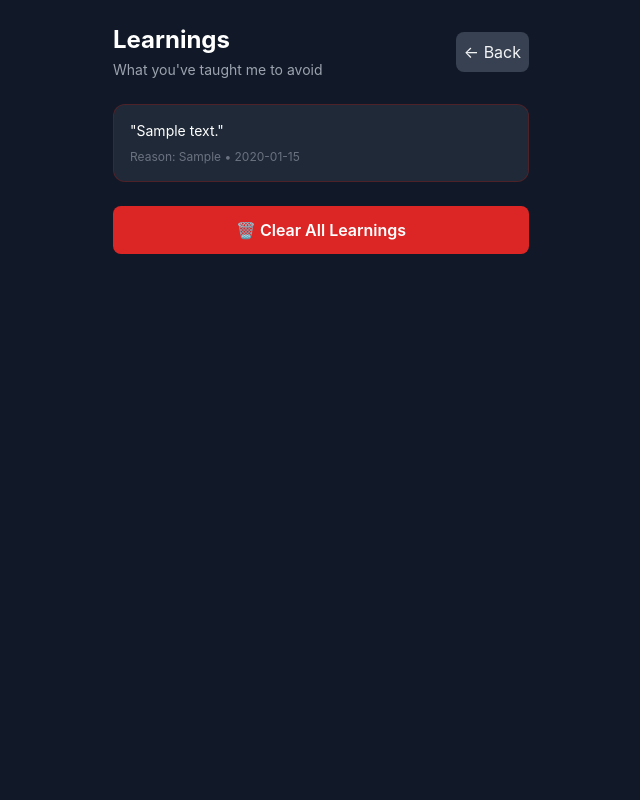
After one commit to kairo-bitbot/tweet-reply-manager, a Flask app: page /learnings in a window 1280 px wide. The commit adds this page. Shown: the whole page, without its empty margins (319-959 px from the left). Run offline with Flask 3, Linux system fonts and the light colour scheme; tables that the repository leaves empty hold one stand-in row (values such as "Sample post"); some libraries are stand-ins or nearby versions.

Commit message:
Add learnings system: disliked replies are stored and avoided in future

```diff
--- a/app.py
+++ b/app.py
@@ -53,6 +53,15 @@ def init_db():
                 status TEXT DEFAULT 'pending',
                 created_at DATETIME DEFAULT CURRENT_TIMESTAMP,
                 FOREIGN KEY (tweet_id) REFERENCES tweets(id)
+            )
+        ''')
+        # Learnings from disliked replies
+        db.execute('''
+            CREATE TABLE IF NOT EXISTS learnings (
+                id INTEGER PRIMARY KEY AUTOINCREMENT,
+                reply_content TEXT UNIQUE NOT NULL,
+                reason TEXT,
+                created_at DATETIME DEFAULT CURRENT_TIMESTAMP
             )
         ''')
         db.commit()
@@ -212,6 +221,12 @@ def generate_reply_content(tweet_text, username):
     if len(tweet_text) < 50:
         replies.append(f"short and sweet")
 
+    # Filter out replies you've disliked before
+    db = get_db()
+    disliked = db.execute('SELECT reply_content FROM learnings').fetchall()
+    disliked_set = {d['reply_content'].lower() for d in disliked}
+    replies = [r for r in replies if r.lower() not in disliked_set]
+
     return replies[:8]
 
 @app.route('/')
@@ -341,19 +356,45 @@ def mark_posted(tweet_id):
     db.commit()
     return redirect(url_for('index'))
 
-@app.route('/feedback/<int:reply_id>', methods=['POST'])
-def add_feedback(reply_id):
+@app.route('/feedback/<string:feedback_id>', methods=['POST'])
+def add_feedback(feedback_id):
+    """Handle feedback - format: tweet_id-index"""
+    try:
+        parts = feedback_id.split('-')
+        tweet_id = int(parts[0])
+        index = int(parts[1])
+    except (ValueError, IndexError):
+        return redirect(url_for('index'))
+
     action = request.form.get('action')  # like or dislike
     reason = request.form.get('reason', '')
     custom = request.form.get('custom', '')
 
     db = get_db()
-    feedback = f"{action}:{reason}" if reason else action
-    if custom:
-        feedback += f" - {custom}"
 
-    db.execute('UPDATE replies SET feedback = ?, status = ? WHERE id = ?',
-                (feedback, 'reviewed', reply_id))
+    # Get the reply by tweet_id and offset
+    replies = db.execute('SELECT id, content FROM replies WHERE tweet_id = ? AND status = "pending" ORDER BY id LIMIT 1 OFFSET ?',
+                         (tweet_id, index)).fetchall()
+
+    if replies:
+        reply_id = replies[0]['id']
+        reply_content = replies[0]['content']
+
+        feedback = f"{action}:{reason}" if reason else action
+        if custom:
+            feedback += f" - {custom}"
+
+        # If disliked, add to learnings so we avoid similar replies
+        if action == 'dislike':
+            db.execute('INSERT OR IGNORE INTO learnings (reply_content, reason) VALUES (?, ?)',
+                       (reply_content, reason or custom))
+            status = 'disliked'
+        else:
+            status = 'reviewed'
+
+        db.execute('UPDATE replies SET feedback = ?, status = ? WHERE id = ?',
+                    (feedback, status, reply_id))
+
     db.commit()
     return redirect(url_for('index'))
 
@@ -365,6 +406,28 @@ def delete_tweet(tweet_id):
     db.commit()
     return redirect(url_for('index'))
 
+@app.route('/learnings')
+def learnings():
+    """View what you've learned from disliked replies"""
+    db = get_db()
+    learnings = db.execute('SELECT * FROM learnings ORDER BY created_at DESC').fetchall()
+    return render_template('learnings.html', learnings=learnings)
+
+@app.route('/clear-learnings')
+def clear_learnings():
+    """Clear all learnings"""
+    db = get_db()
+    db.execute('DELETE FROM learnings')
+    db.commit()
+    return redirect(url_for('index'))
+
+@app.route('/api/learnings')
+def api_learnings():
+    """Get learnings as JSON"""
+    db = get_db()
+    learnings = db.execute('SELECT * FROM learnings ORDER BY created_at DESC').fetchall()
+    return {'learnings': [dict(l) for l in learnings]}
+
 if __name__ == '__main__':
     init_db()
     # Bind to all interfaces for local network access
--- /dev/null
+++ b/templates/learnings.html
@@ -0,0 +1,48 @@
+<!DOCTYPE html>
+<html lang="en">
+<head>
+    <meta charset="UTF-8">
+    <meta name="viewport" content="width=device-width, initial-scale=1.0">
+    <title>Learnings - Tweet Reply Manager</title>
+    <script src="https://cdn.tailwindcss.com"></script>
+    <style>
+        body { font-family: -apple-system, BlinkMacSystemFont, 'Segoe UI', Roboto, sans-serif; }
+    </style>
+</head>
+<body class="bg-gray-900 text-gray-100 min-h-screen">
+    <div class="max-w-md mx-auto px-4 py-6">
+        <!-- Header -->
+        <header class="mb-6 flex items-center justify-between">
+            <div>
+                <h1 class="text-2xl font-bold text-white mb-1">Learnings</h1>
+                <p class="text-gray-400 text-sm">What you've taught me to avoid</p>
+            </div>
+            <a href="/" class="bg-gray-700 hover:bg-gray-600 p-2 rounded-lg">← Back</a>
+        </header>
+
+        {% if learnings %}
+        <section>
+            {% for learning in learnings %}
+            <div class="bg-gray-800 rounded-xl p-4 mb-3 border border-red-900/50">
+                <p class="text-white text-sm mb-2">"{{ learning.reply_content }}"</p>
+                <p class="text-gray-500 text-xs">
+                    Reason: {{ learning.reason or 'No reason' }} • {{ learning.created_at[:10] }}
+                </p>
+            </div>
+            {% endfor %}
+        </section>
+
+        <div class="mt-6">
+            <a href="/clear-learnings" class="block text-center bg-red-600 hover:bg-red-700 text-white font-semibold py-3 rounded-lg">
+                🗑️ Clear All Learnings
+            </a>
+        </div>
+        {% else %}
+        <div class="text-center py-12">
+            <p class="text-gray-500 mb-4">No learnings yet!</p>
+            <p class="text-gray-600 text-sm">Dislike replies to teach me what to avoid.</p>
+        </div>
+        {% endif %}
+    </div>
+</body>
+</html>
```
Also changed, not shown: templates/index.html (+10 -5 lines), tweets.db.
